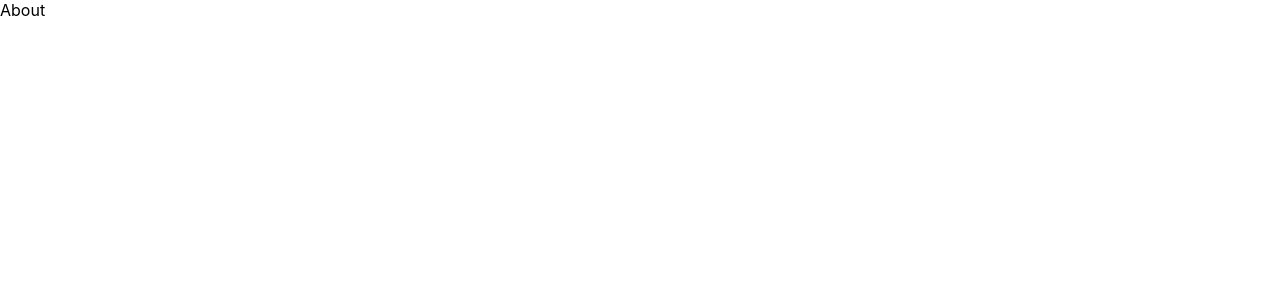
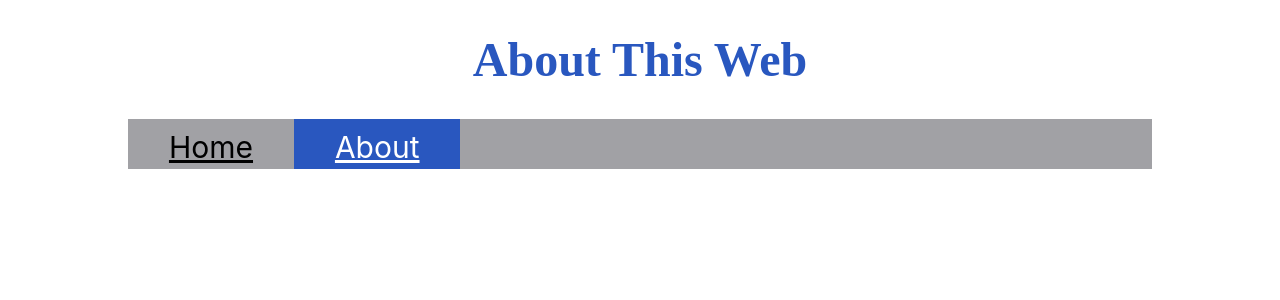
Before and after one commit to Yuhua-Wang/PhotoAlbumWeb2.0, a React (Create React App) app in the folder photo-album/: page /About in a window 1280 px wide. Shown: the top 300 px of the page. Built offline with nearby package versions, Linux system fonts and the light colour scheme.

Commit message:
Introduced Constant class for storing constants

```diff
--- a/photo-album/src/components/Navbar.js
+++ b/photo-album/src/components/Navbar.js
@@ -1,14 +1,15 @@
 import {Link} from "react-router-dom";
+import Pages from "../pages/Constants";
 
-let current = 'Home';
+let current = Pages.HOME;
 
 function Navbar(props) {
     current = props.current;
 
     return (
         <div className='navigator'>
-            <Link exact to='/' className = {checkActive('Home')? 'active' : ''}>Home</Link>
-            <Link exact to='/About' className = {checkActive('About')? 'active' : ''}>About</Link>
+            <Link exact to='/' className = {checkActive(Pages.HOME)? 'active' : ''}>Home</Link>
+            <Link exact to='/About' className = {checkActive(Pages.ABOUT)? 'active' : ''}>About</Link>
         </div>
     );
 }
--- a/photo-album/src/pages/About.js
+++ b/photo-album/src/pages/About.js
@@ -1,8 +1,15 @@
 import {Component} from "react";
+import Pages from "./Constants";
+import Navbar from "../components/Navbar";
 
 export class About extends Component{
     render() {
-        return (<div><header>About</header></div>);
+        return (
+            <div id='About'>
+                <h1>About This Web</h1>
+                <Navbar current={Pages.ABOUT}/>
+            </div>
+        );
     }
 }
 
--- /dev/null
+++ b/photo-album/src/pages/Constants.js
@@ -0,0 +1,7 @@
+const Pages = {
+    HOME: 'HOME',
+    ABOUT: 'ABOUT',
+    MANAGE: 'MANAGE'
+}
+
+export default Pages
--- a/photo-album/src/pages/Home.js
+++ b/photo-album/src/pages/Home.js
@@ -2,6 +2,7 @@ import React, {Component} from "react";
 import PhotoNode from "../components/PhotoNode";
 import {Link} from "react-router-dom";
 import Navbar from "../components/Navbar";
+import Pages from "./Constants";
 
 
 
@@ -42,7 +43,7 @@ export class Home extends Component{
         return (
             <div id='Home'>
                 <h1>Photo Album</h1>
-                <Navbar current='Home'/>
+                <Navbar current={Pages.HOME}/>
                 <div className='Photos'>
                     {album}
                 </div>
```
